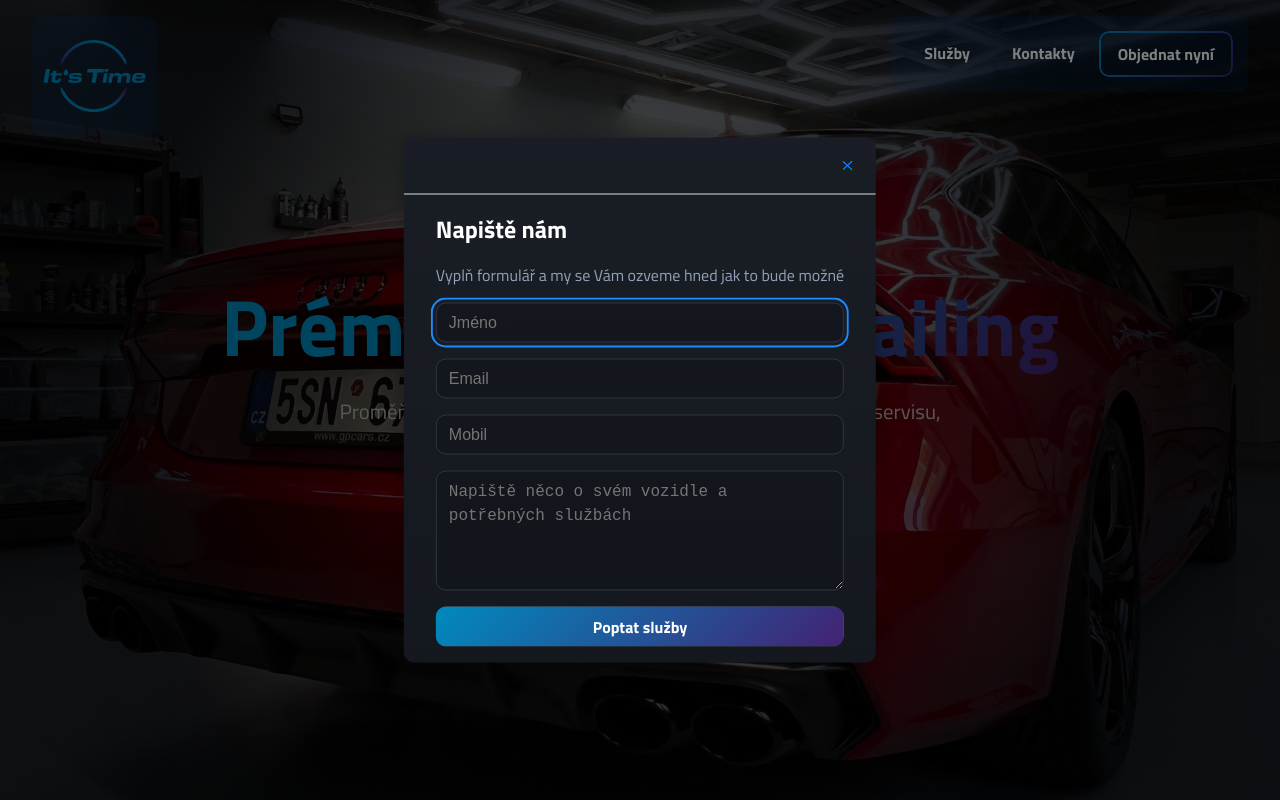
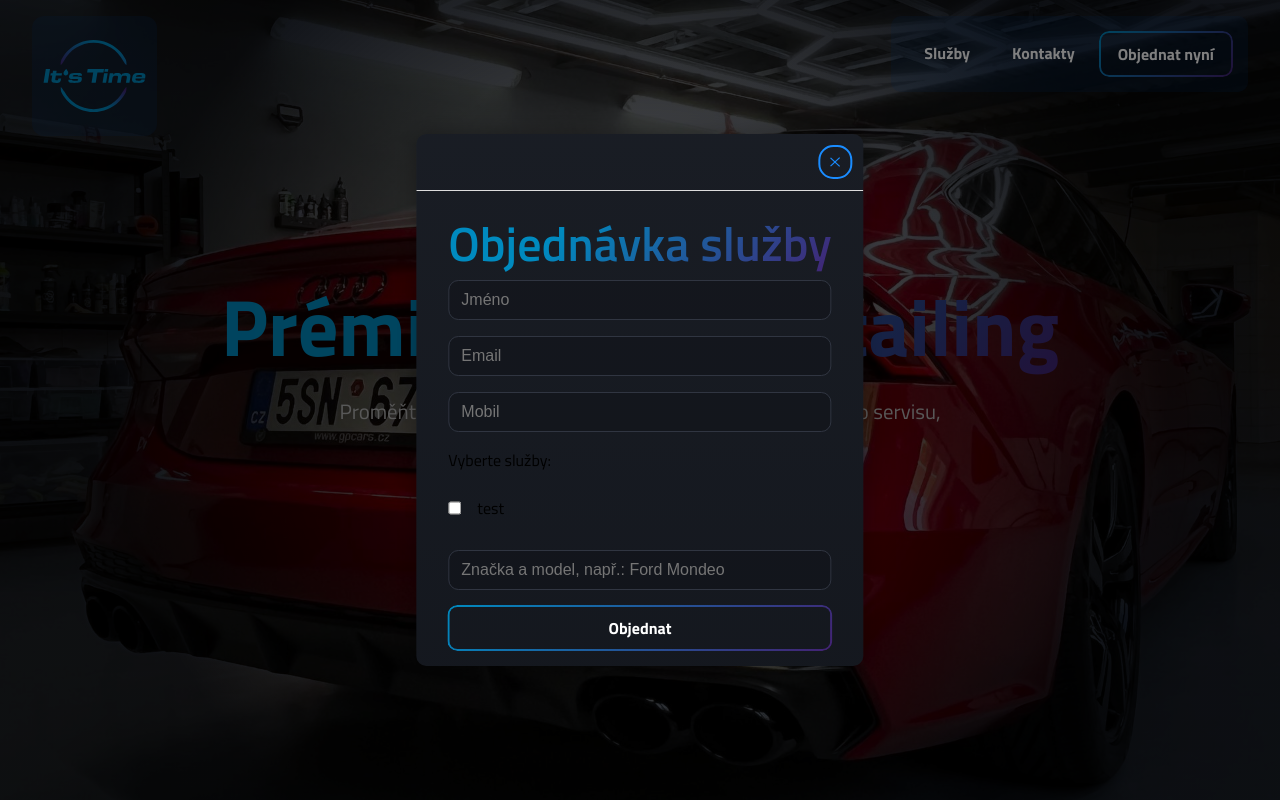
Before and after one commit to xzd3n3k/its_time, a SvelteKit app: page / in a window 1280 px wide. Both pictures are taken after a click on the button "Objednat nyní". Built offline with nearby package versions, Linux system fonts and the light colour scheme.

Commit message:
feat(ServiceOrderForm): add form for ordering services

```diff
--- a/src/routes/Navbar.svelte
+++ b/src/routes/Navbar.svelte
@@ -1,10 +1,10 @@
 <script lang="ts">
-import {goto} from "$app/navigation";
 import { slide } from 'svelte/transition'
 import AnimatedHamburger from "../AnimatedHamburger.svelte";
 import {cubicOut} from "svelte/easing";
 import { onMount } from 'svelte';
 import Dialog from "../Dialog.svelte";
+import ServiceOrderForm from "./ServiceOrderForm.svelte";
 
 export let open = false
 export let onClick = (): void => {
@@ -70,40 +70,10 @@ function openModal() {
 {/if}
 
 <Dialog bind:dialog>
-    <div class="contact-form">
-        <h3 class="title">Napiště nám</h3>
-        <span class="subtitle">Vyplň formulář a my se Vám ozveme hned jak to bude možné</span>
-        <input type="text" autofocus placeholder="Jméno">
-        <input type="email" placeholder="Email">
-        <input type="tel" placeholder="Mobil">
-        <textarea placeholder="Napiště něco o svém vozidle a potřebných službách"></textarea>
-        <button class="button-primary">
-            Poptat služby
-        </button>
-    </div>
+    <ServiceOrderForm />
 </Dialog>
 
 <style lang="scss">
-  .contact-form {
-    flex: 1;
-    box-sizing: border-box;
-    display: flex;
-    flex-direction: column;
-    gap: 16px;
-    background-image: linear-gradient(180deg, hsl(220 18% 12%) 0%, hsl(220 20% 10%) 100%);
-
-    textarea {
-      min-height: 120px;
-    }
-
-    .title {
-      color: var(--color-text-primary);
-    }
-
-    .subtitle {
-      color: var(--color-text-secondary);
-    }
-  }
     .navigation-container {
         display: flex;
         position: fixed;
--- /dev/null
+++ b/src/routes/ServiceOrderForm.svelte
@@ -0,0 +1,85 @@
+<script lang="ts">
+    export let services = [{title: "test"}]; // služby, které si může uživatel vybrat
+    let name = '';
+    let email = '';
+    let phone = '';
+    let selectedServices: string[] = [];
+    let carBrand = '';
+    let carVariant = '';
+
+    const handleSubmit = () => {
+        if (!name || !email || !phone || !selectedServices.length || !carBrand || !carVariant) {
+            return;
+        }
+
+        const formData = {
+            name,
+            email,
+            phone,
+            selectedServices,
+            carBrand,
+            carVariant
+        };
+
+        console.log("Formulář odeslán:", formData);
+        resetForm();
+    };
+
+    const handleCheckboxChange = (event: any) => {
+        if (event.target.checked) {
+            selectedServices = [...selectedServices, event.target.value];
+        } else {
+            selectedServices = selectedServices.filter(service => service !== event.target.value);
+        }
+    };
+
+    const resetForm = () => {
+        name = '';
+        email = '';
+        phone = '';
+        selectedServices = [];
+        carBrand = '';
+    };
+</script>
+
+<div class="form-container">
+    <h2>Objednávka služby</h2>
+
+    <form on:submit|preventDefault={handleSubmit}>
+        <input type="text" id="name" bind:value={name} required placeholder="Jméno" />
+        <input type="email" id="email" bind:value={email} required placeholder="Email" />
+        <input type="tel" id="phone" bind:value={phone} required placeholder="Mobil" />
+
+        <label for="services">Vyberte služby:</label>
+        <div class="services-checkbox">
+            {#each services as service, i (i)}
+                <span class="services-picker">
+                    <input
+                            type="checkbox"
+                            value={service.title}
+                            on:change={handleCheckboxChange}
+                    />
+                    {service.title}
+                </span>
+            {/each}
+        </div>
+
+        <input type="text" id="carBrand" bind:value={carBrand} required placeholder="Značka a model, např.: Ford Mondeo" />
+
+        <button class="button-outline" type="submit">Objednat</button>
+    </form>
+</div>
+
+<style lang="scss">
+    form {
+      display: flex;
+      flex-direction: column;
+      gap: 16px;
+
+      .services-picker {
+        display: inline-flex;
+        align-items: center;
+        gap: 16px;
+      }
+    }
+</style>
```
